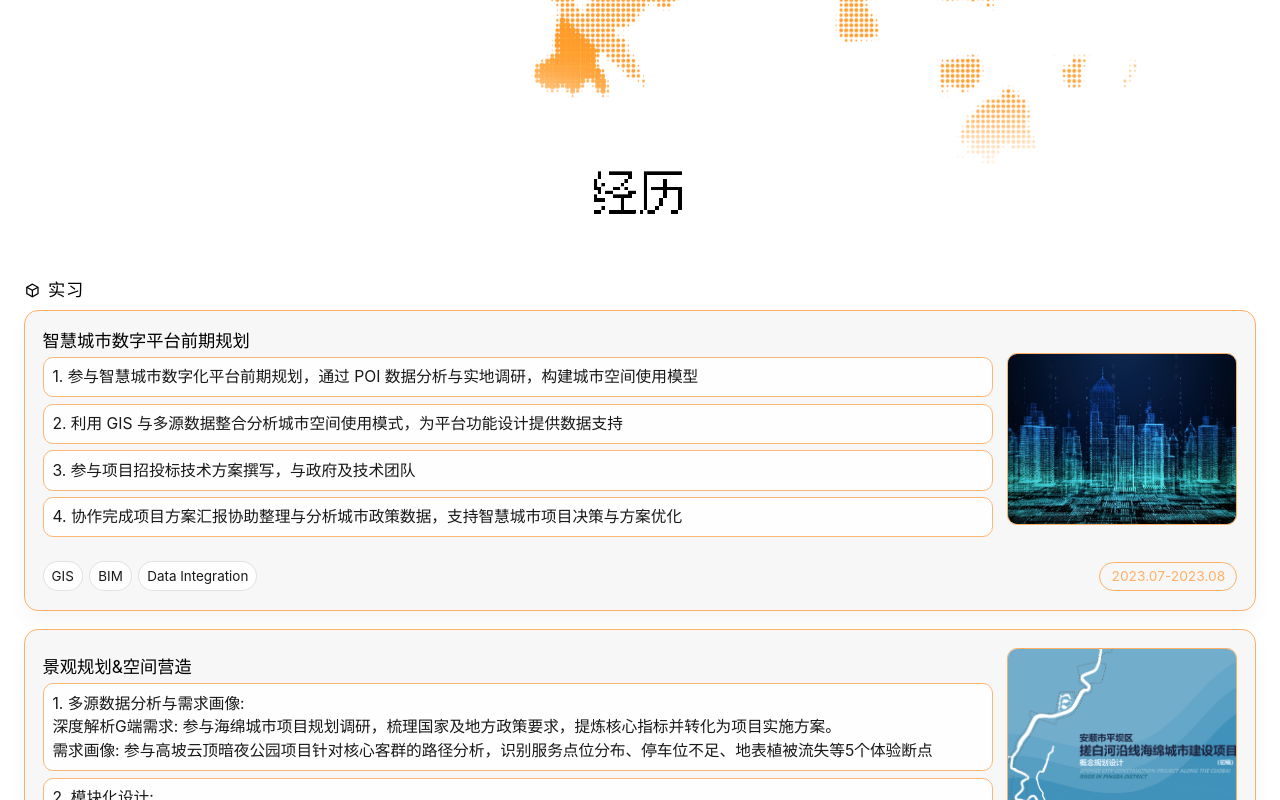
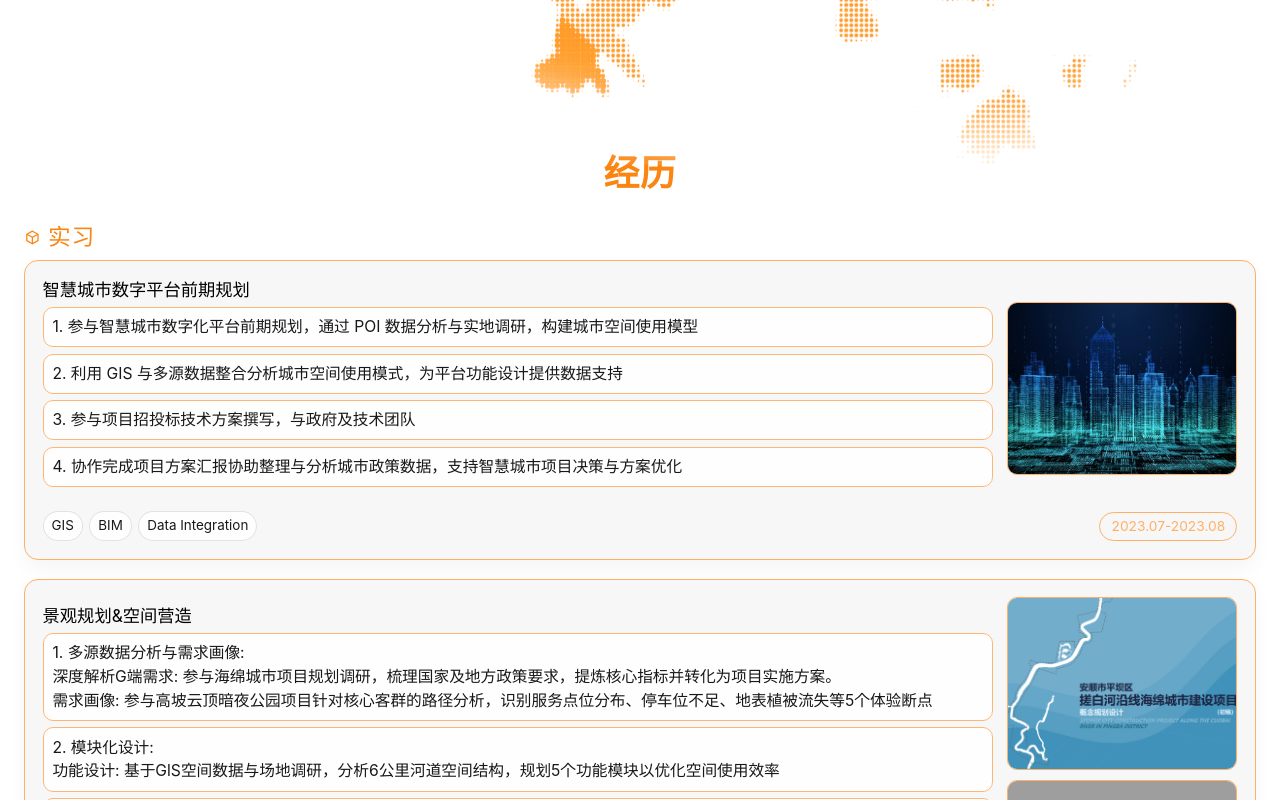
Before and after one commit to Rysen030800/REE_SPACE, a Vue app: page / in a window 1280 px wide. Shown: the part 700-1500 px from the top of the page. Built offline with nearby package versions, Linux system fonts and the light colour scheme; grey boxes are pictures that could not be loaded.

Commit message:
Update section headings, fonts, title layout, projects interactions, and creative carousel behavior

```diff
--- a/index.html
+++ b/index.html
@@ -4,7 +4,21 @@
     <meta charset="UTF-8">
     <link rel="icon" type="image/png" href="/logo.png">
     <meta name="viewport" content="width=device-width, initial-scale=1.0">
+    <link rel="preconnect" href="https://fonts.googleapis.com">
+    <link rel="preconnect" href="https://fonts.gstatic.com" crossorigin>
+    <link href="https://fonts.googleapis.com/css2?family=Bungee&display=swap" rel="stylesheet">
+    <link href="https://fonts.googleapis.com/css2?family=Noto+Sans+SC:wght@900&display=swap" rel="stylesheet">
     <title>REE CHEN | REE-IMAGINE</title>
+    <script>
+      (function(d) {
+        var config = {
+          kitId: 'svz7loy',
+          scriptTimeout: 3000,
+          async: true
+        },
+        h=d.documentElement,t=setTimeout(function(){h.className=h.className.replace(/\bwf-loading\b/g,"")+" wf-inactive";},config.scriptTimeout),tk=d.createElement("script"),f=false,s=d.getElementsByTagName("script")[0],a;h.className+=" wf-loading";tk.src='https://use.typekit.net/'+config.kitId+'.js';tk.async=true;tk.onload=tk.onreadystatechange=function(){a=this.readyState;if(f||a&&a!="complete"&&a!="loaded")return;f=true;clearTimeout(t);try{Typekit.load(config)}catch(e){}};s.parentNode.insertBefore(tk,s)
+      })(document);
+    </script>
   </head>
   <body>
     <div id="app"></div>
--- a/src/assets/base.css
+++ b/src/assets/base.css
@@ -52,6 +52,12 @@
     "SF Pro Display",
     "Segoe UI",
     sans-serif;
+  --font-section-subtitle: "adobe-garamond-pro", serif;
+  --font-section-subtitle-weight: 1100;
+  --font-section-subtitle-style: normal;
+  --section-subtitle-size: clamp(1.42rem, 1.7vw, 1.62rem);
+  --section-subtitle-color: #fa8511;
+  --section-title-text-size: clamp(1.9rem, 2.8vw, 2.55rem);
 }
 
 :root[data-theme='dark'] {
@@ -75,6 +81,7 @@
   --nav-link: rgba(245, 245, 245, 0.72);
   --nav-link-hover: rgba(245, 245, 245, 0.95);
   --nav-link-active: rgba(245, 245, 245, 0.95);
+  --section-subtitle-color: var(--section-card-border);
 }
 
 *,
@@ -149,6 +156,28 @@ body {
   color: var(--section-card-border);
 }
 
+.bungee-regular {
+  font-family: "Bungee", sans-serif;
+  font-weight: 400;
+  font-style: normal;
+}
+
+.noto-sans-sc-heavy {
+  font-family: "Noto Sans SC", sans-serif;
+  font-optical-sizing: auto;
+  font-weight: 900;
+  font-style: normal;
+}
+
+.section-title-text {
+  margin: 0 0 0.95rem;
+  text-align: center;
+  color: var(--section-subtitle-color);
+  font-size: var(--section-title-text-size);
+  line-height: 1.1;
+  letter-spacing: 0.02em;
+}
+
 .title-image {
   display: block;
   height: auto;
--- a/src/sections/ContactSection.vue
+++ b/src/sections/ContactSection.vue
@@ -5,21 +5,11 @@ import { useUiStore } from '../stores/ui'
 
 const ui = useUiStore()
 const text = computed(() => copy[ui.lang])
-const titleBase = `${import.meta.env.BASE_URL}title/`
-const titleLightSrc = computed(() =>
-  ui.lang === 'zh' ? `${titleBase}%E8%81%94%E7%B3%BB1.png` : `${titleBase}contact%201.png`,
-)
-const titleDarkSrc = computed(() =>
-  ui.lang === 'zh' ? `${titleBase}%E8%81%94%E7%B3%BB%202.png` : `${titleBase}contact%202.png`,
-)
 </script>
 
 <template>
   <section id="contact" class="section">
-    <h2 class="section-title-image" :aria-label="text.sections.contact.title">
-      <img class="title-image title-image-light" :src="titleLightSrc" :alt="text.sections.contact.title" />
-      <img class="title-image title-image-dark" :src="titleDarkSrc" :alt="text.sections.contact.title" />
-    </h2>
+    <h2 class="section-title-text" :class="ui.lang === 'zh' ? 'noto-sans-sc-heavy' : 'bungee-regular'">{{ text.sections.contact.title }}</h2>
     <p class="lead">{{ text.sections.contact.lead }}</p>
 
     <div class="cards">
--- a/src/sections/CreativeSection.vue
+++ b/src/sections/CreativeSection.vue
@@ -6,14 +6,6 @@ import { useUiStore } from '../stores/ui'
 
 const ui = useUiStore()
 const text = computed(() => copy[ui.lang])
-
-const titleBase = `${import.meta.env.BASE_URL}title/`
-const titleLightSrc = computed(() =>
-  ui.lang === 'zh' ? `${titleBase}%E5%88%9B%E4%BD%9C1.png` : `${titleBase}works%201.png`,
-)
-const titleDarkSrc = computed(() =>
-  ui.lang === 'zh' ? `${titleBase}%E5%88%9B%E4%BD%9C%202.png` : `${titleBase}works%202.png`,
-)
 
 function pick(value: { zh: string; en: string }) {
   return ui.lang === 'zh' ? value.zh : value.en
@@ -125,10 +117,7 @@ onBeforeUnmount(() => {
 
 <template>
   <section id="creative" class="section">
-    <h2 class="section-title-image" :aria-label="text.sections.creative.title">
-      <img class="title-image title-image-light" :src="titleLightSrc" :alt="text.sections.creative.title" />
-      <img class="title-image title-image-dark" :src="titleDarkSrc" :alt="text.sections.creative.title" />
-    </h2>
+    <h2 class="section-title-text" :class="ui.lang === 'zh' ? 'noto-sans-sc-heavy' : 'bungee-regular'">{{ text.sections.creative.title }}</h2>
     <p class="lead">{{ text.sections.creative.lead }}</p>
 
     <h3 id="photography" class="anchor anchor-with-icon">
@@ -191,14 +180,17 @@ onBeforeUnmount(() => {
   display: inline-flex;
   align-items: center;
   gap: 0.45rem;
-  color: var(--color-heading);
-  font-family: var(--font-subtitle);
+  color: var(--section-subtitle-color);
+  font-family: var(--font-section-subtitle);
+  font-weight: var(--font-section-subtitle-weight);
+  font-style: var(--font-section-subtitle-style);
+  font-size: var(--section-subtitle-size);
 }
 
 .mini-icon {
   width: 1.05rem;
   height: 1.05rem;
-  color: var(--color-heading);
+  color: var(--section-subtitle-color);
   flex: 0 0 auto;
 }
 
--- a/src/sections/LifeSection.vue
+++ b/src/sections/LifeSection.vue
@@ -6,13 +6,6 @@ import { useUiStore } from '../stores/ui'
 
 const ui = useUiStore()
 const text = computed(() => copy[ui.lang])
-const titleBase = `${import.meta.env.BASE_URL}title/`
-const titleLightSrc = computed(() =>
-  ui.lang === 'zh' ? `${titleBase}%E7%94%9F%E6%B4%BB1.png` : `${titleBase}life%201.png`,
-)
-const titleDarkSrc = computed(() =>
-  ui.lang === 'zh' ? `${titleBase}%E7%94%9F%E6%B4%BB%202.png` : `${titleBase}life%202.png`,
-)
 
 function mosaicSize(index: number) {
   const pattern = ['lg', 'sm', 'sm', 'md', 'sm', 'lg', 'sm', 'md', 'sm', 'sm', 'lg', 'sm']
@@ -22,10 +15,7 @@ function mosaicSize(index: number) {
 
 <template>
   <section id="life" class="section">
-    <h2 class="section-title-image" :aria-label="text.sections.life.title">
-      <img class="title-image title-image-light" :src="titleLightSrc" :alt="text.sections.life.title" />
-      <img class="title-image title-image-dark" :src="titleDarkSrc" :alt="text.sections.life.title" />
-    </h2>
+    <h2 class="section-title-text" :class="ui.lang === 'zh' ? 'noto-sans-sc-heavy' : 'bungee-regular'">{{ text.sections.life.title }}</h2>
     <p class="lead">{{ text.sections.life.lead }}</p>
 
     <div class="fav-grid">
--- a/src/sections/ProjectsSection.vue
+++ b/src/sections/ProjectsSection.vue
@@ -6,13 +6,6 @@ import { useUiStore } from '../stores/ui'
 
 const ui = useUiStore()
 const text = computed(() => copy[ui.lang])
-const titleBase = `${import.meta.env.BASE_URL}title/`
-const titleLightSrc = computed(() =>
-  ui.lang === 'zh' ? `${titleBase}%E7%BB%8F%E5%8E%861.png` : `${titleBase}experience%201.png`,
-)
-const titleDarkSrc = computed(() =>
-  ui.lang === 'zh' ? `${titleBase}%E7%BB%8F%E5%8E%86%202.png` : `${titleBase}experience%202.png`,
-)
 
 function pick(value: { zh: string; en: string }) {
   return ui.lang === 'zh' ? value.zh : value.en
@@ -56,6 +49,11 @@ function splitNumberedSections(content: string) {
 const internshipGroupTitle = computed(() => (ui.lang === 'zh' ? '实习' : 'Internships'))
 
 const innovationGroupTitle = computed(() => (ui.lang === 'zh' ? '项目' : 'Projects'))
+const aiPortfolioTitle = computed(() =>
+  ui.lang === 'zh'
+    ? 'AI 驱动开发：个人数字化作品集构建'
+    : 'AI-Driven Development: Personal Digital Portfolio Construction',
+)
 
 const internships = computed(() => {
   const smartCity = projects.find((p) => p.id === 'smart-city-intern')
@@ -192,10 +190,7 @@ onBeforeUnmount(() => {
 <template>
   <section id="projects" class="section">
     <div class="head">
-      <h2 class="section-title-image" :aria-label="text.sections.projects.title">
-        <img class="title-image title-image-light" :src="titleLightSrc" :alt="text.sections.projects.title" />
-        <img class="title-image title-image-dark" :src="titleDarkSrc" :alt="text.sections.projects.title" />
-      </h2>
+      <h2 class="section-title-text" :class="ui.lang === 'zh' ? 'noto-sans-sc-heavy' : 'bungee-regular'">{{ text.sections.projects.title }}</h2>
     </div>
 
     <div class="group">
@@ -246,6 +241,9 @@ onBeforeUnmount(() => {
         </svg>
         <span>{{ innovationGroupTitle }}</span>
       </p>
+      <article class="card project-feature-card">
+        <h3 class="title">{{ aiPortfolioTitle }}</h3>
+      </article>
       <div class="pair-grid innovation-grid">
         <article v-for="p in innovation" :key="p.id" class="card">
           <h3 class="title">{{ pick(p.title) }}</h3>
@@ -333,15 +331,16 @@ onBeforeUnmount(() => {
 <style scoped>
 .section {
   scroll-margin-top: 90px;
-  padding: 1.5rem 0;
+  padding: 2.2rem 0 1.5rem;
 }
 
 .head {
   display: flex;
-  align-items: baseline;
+  flex-direction: column;
+  align-items: center;
   justify-content: center;
   gap: 1rem;
-  flex-wrap: wrap;
+  flex-wrap: nowrap;
   margin-bottom: 1.1rem;
 }
 
@@ -351,13 +350,14 @@ onBeforeUnmount(() => {
 
 .group-title {
   margin: 0 0 0.55rem;
-  font-size: clamp(1.04rem, 1.15vw, 1.16rem);
+  font-size: var(--section-subtitle-size);
   line-height: 1.2;
   letter-spacing: 0.04em;
   text-transform: none;
-  color: var(--nav-link-hover);
-  font-weight: 600;
-  font-family: var(--font-subtitle);
+  color: var(--section-subtitle-color);
+  font-weight: var(--font-section-subtitle-weight);
+  font-family: var(--font-section-subtitle);
+  font-style: var(--font-section-subtitle-style);
 }
 
 .group-title-with-icon,
@@ -365,16 +365,17 @@ onBeforeUnmount(() => {
   display: inline-flex;
   align-items: center;
   gap: 0.45rem;
-  color: var(--color-heading);
-  font-size: clamp(1.04rem, 1.15vw, 1.16rem);
-  font-weight: 600;
-  font-family: var(--font-subtitle);
+  color: var(--section-subtitle-color);
+  font-size: var(--section-subtitle-size);
+  font-weight: var(--font-section-subtitle-weight);
+  font-family: var(--font-section-subtitle);
+  font-style: var(--font-section-subtitle-style);
 }
 
 .mini-icon {
   width: 1.05rem;
   height: 1.05rem;
-  color: var(--color-heading);
+  color: var(--section-subtitle-color);
   flex: 0 0 auto;
 }
 
@@ -394,6 +395,11 @@ onBeforeUnmount(() => {
 
 .card-landscape {
   min-height: 420px;
+}
+
+.project-feature-card {
+  min-height: 0;
+  margin: 0 0 1rem;
 }
 
 .card {
@@ -724,11 +730,7 @@ onBeforeUnmount(() => {
 
 @media (min-width: 1200px) {
   .section {
-    padding: 1.8rem 0;
-  }
-
-  .group-title {
-    font-size: clamp(1.08rem, 1.05vw, 1.2rem);
+    padding: 2.6rem 0 1.8rem;
   }
 
   .pair-grid,
```
Also changed, not shown: public/experience/ai/dfa05355-8d97-4de0-80f1-4e777de6a33b.png (added).
